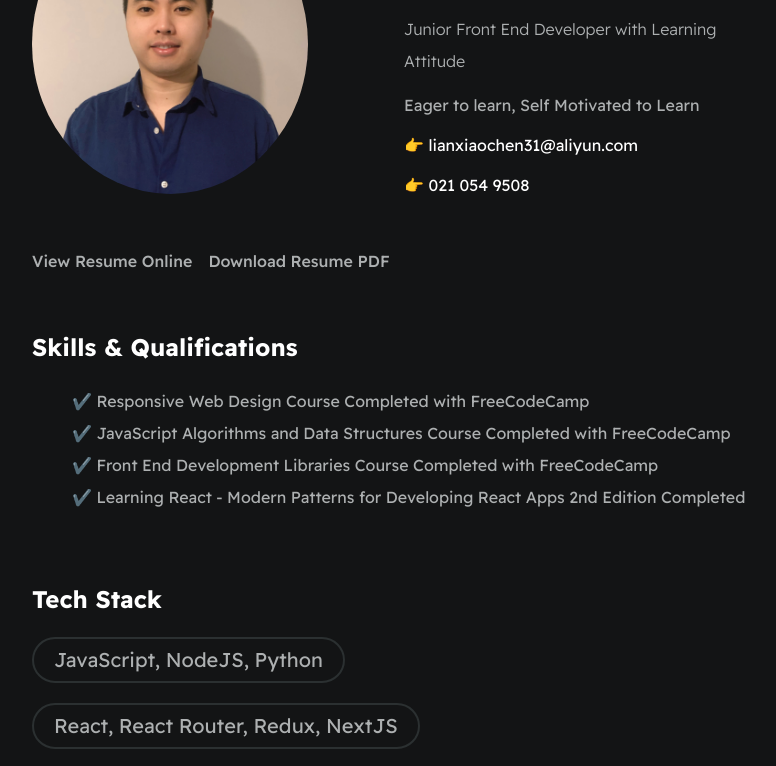
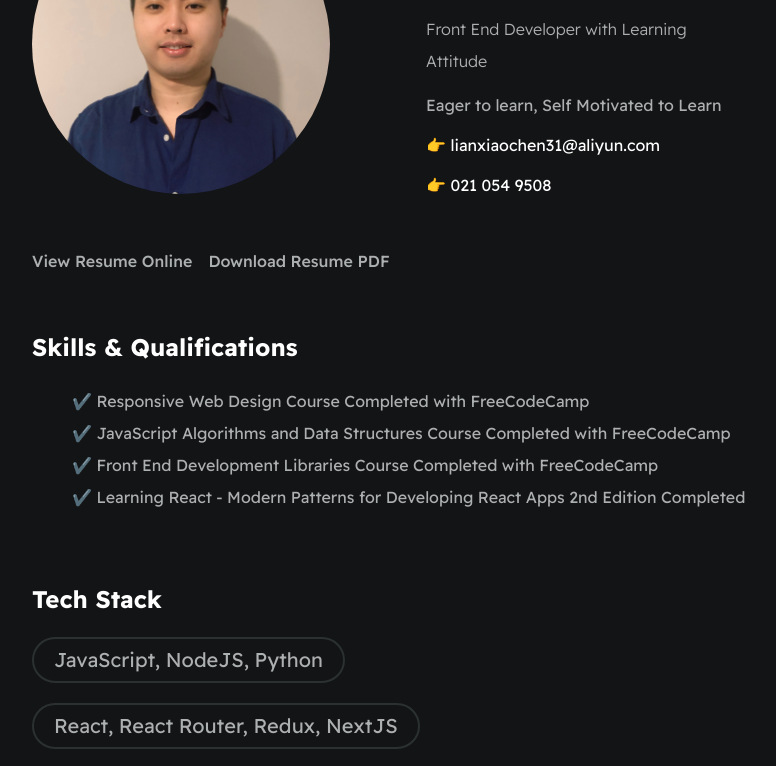
Before and after one commit to lianxiaochen/Resume, a plain HTML site: page index.html in a window 1280 px wide. Shown: the part 165-931 px from the top of the page, without its empty margins (249-1025 px from the left). Drawn offline with Linux system fonts and the light colour scheme.

Commit message:
20221026

```diff
--- a/index.html
+++ b/index.html
@@ -12,11 +12,11 @@
         <div id="container--main">
 
             <section id="wrapper--hero" class="section--page">
-                <img id="profile-pic" src="./Avatar.jpg">
+                <img id="profile-pic" src="./avatar.jpg">
 
                 <div>
                     <h1 id="user-name">Chen Lian</h1>
-                    <p id="bio">Junior Front End Developer with Learning Attitude</p>
+                    <p id="bio">Front End Developer with Learning Attitude</p>
                     <p>Eager to learn, Self Motivated to Learn</p>
                     <p id="email">👉 lianxiaochen31@aliyun.com</p>
                     <p id="phone">👉 021 054 9508</p>
```
